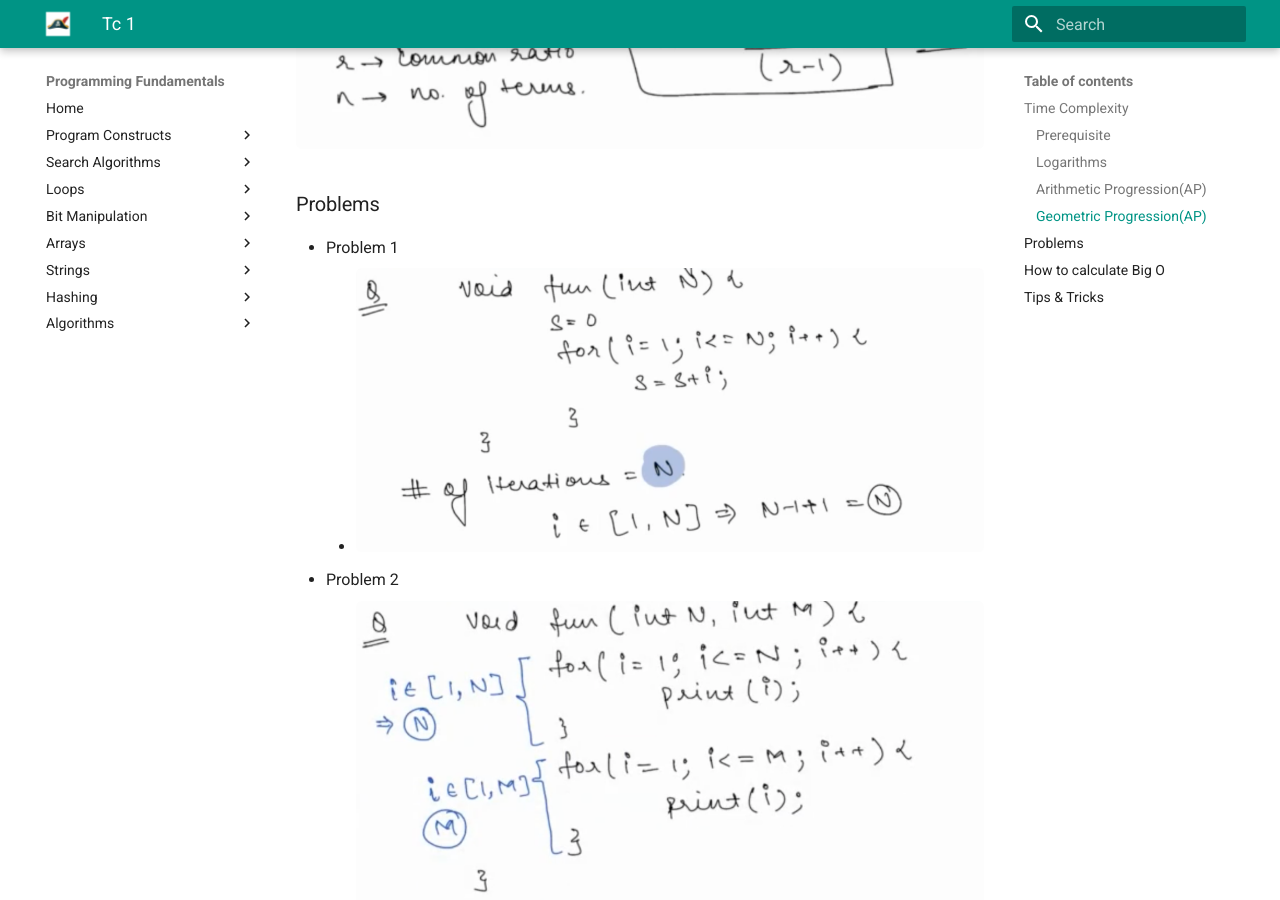
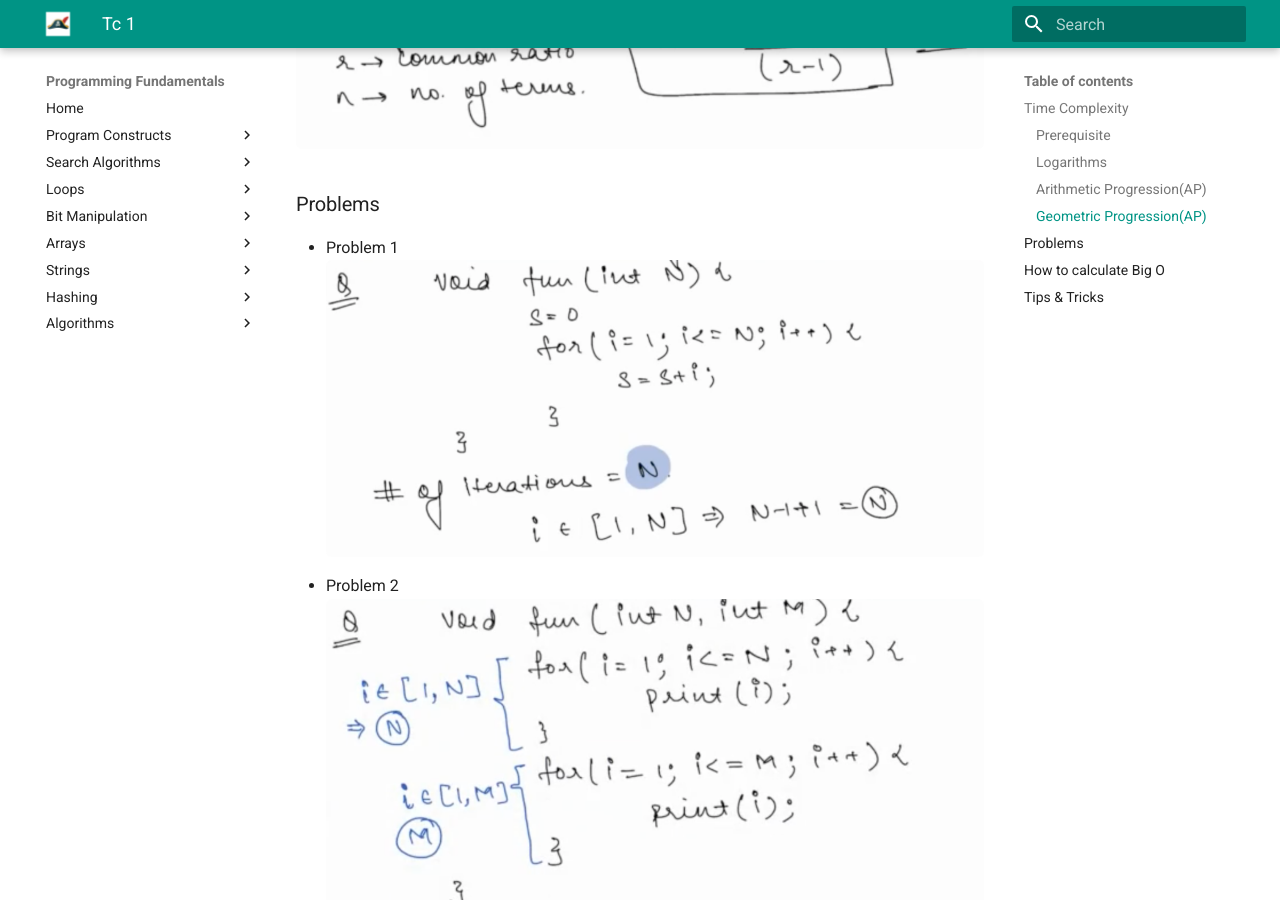
Before and after one commit to santosh-1987/programming-fundamentals, an MkDocs documentation site: the page built from docs/TimeComplexity/tc_1.md, in a window 1280 px wide and 900 px high, scrolled down 2020 px. Built offline with MkDocs 1.6.1 and Material for MkDocs 9.7.7, drawn with Linux system fonts in a browser that asks for light colours; the version menu is left out.

```diff
--- a/docs/TimeComplexity/tc_1.md
+++ b/docs/TimeComplexity/tc_1.md
@@ -46,27 +46,27 @@
 ## Problems
 
 - Problem 1
-    - ![problem_1](../assets/time_complexity/problem_1.png)
+  ![problem_1](../assets/time_complexity/problem_1.png)
 - Problem 2
-    - ![problem_2](../assets/time_complexity/problem_2.png)
+  ![problem_2](../assets/time_complexity/problem_2.png)
 - Problem 3
-    - ![problem_3](../assets/time_complexity/problem_3.png)
+  ![problem_3](../assets/time_complexity/problem_3.png)
 - Problem 4
-    - ![problem_4](../assets/time_complexity/problem_4.png)
+  ![problem_4](../assets/time_complexity/problem_4.png)
 - Problem 5
-    - ![problem_5](../assets/time_complexity/problem_5.png)
+  ![problem_5](../assets/time_complexity/problem_5.png)
 - Problem 6
-    - ![problem_log_6](../assets/time_complexity/problem_log_6.png)
+  ![problem_log_6](../assets/time_complexity/problem_log_6.png)
 - Problem 7
-    - ![problem_7](../assets/time_complexity/problem_7.png)
+  ![problem_7](../assets/time_complexity/problem_7.png)
 - Problem 8
-    - ![problem_8](../assets/time_complexity/problem_8.png)
+  ![problem_8](../assets/time_complexity/problem_8.png)
 - Problem 9
-    - ![problem_9](../assets/time_complexity/problem_9.png)
+  ![problem_9](../assets/time_complexity/problem_9.png)
 - **Problem 10**
-    - ![problem_10](../assets/time_complexity/problem_10.png)
+  ![problem_10](../assets/time_complexity/problem_10.png)
 - **Problem 11**
-    - ![problem_11](../assets/time_complexity/problem_11.png)
+  ![problem_11](../assets/time_complexity/problem_11.png)
 
 ## How to calculate Big O
 
```
